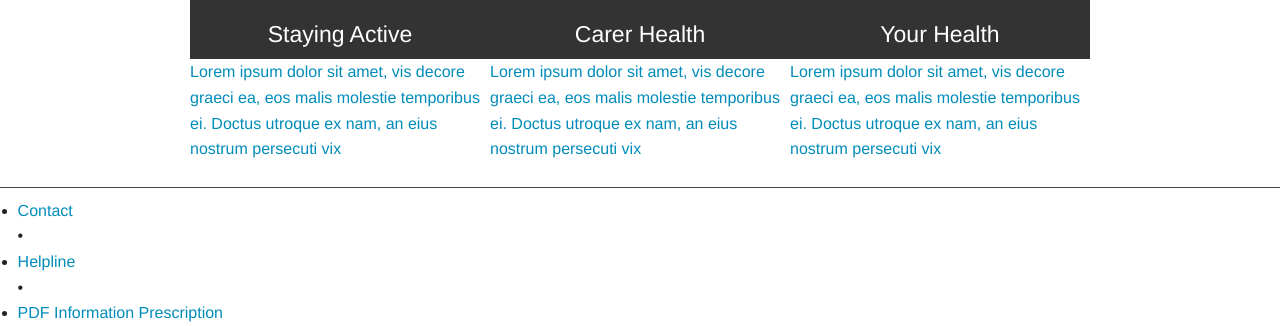
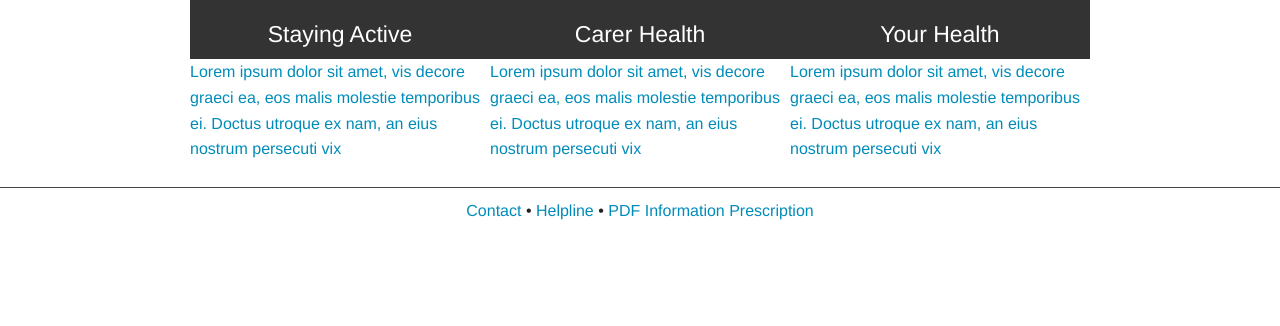
Before and after one commit to nicholedwight/DementiaWebApp, a PHP site: page / in a window 1280 px wide. Shown: the part 985-1311 px from the top of the page. After the commit the page ends 1205 px from the top, so only its background shows below. Run offline with PHP 8.4, Linux system fonts and the light colour scheme.

Commit message:
rearranged footer positioning and displayed list items inline

```diff
--- a/css/styles.css
+++ b/css/styles.css
@@ -77,3 +77,16 @@ border-width: 1px 0 0;
   text-align: left;
   word-wrap: break-word;
 }
+
+.footer-nav {
+  list-style: none;
+  width: 100%;
+  margin: 0 auto;
+  text-align: center;
+  padding-bottom: 20px;
+}
+
+.footer-nav li {
+  display: inline;
+  width: 300px;
+}
--- a/inc/footer.php
+++ b/inc/footer.php
@@ -1,3 +1,11 @@
+    <footer>
+      <hr>
+      <ul class="footer-nav">
+        <li><a href="#">Contact</a></li>  &#149;
+        <li><a href="#">Helpline</a></li>  &#149;
+        <li><a href="#">PDF Information Prescription</a></li>
+      </ul>
+    </footer>
     <script src="js/vendor/jquery.js"></script>
     <script src="js/foundation.min.js"></script>
     <script>
--- a/index.php
+++ b/index.php
@@ -58,12 +58,5 @@
     </div>
 
 
-    <hr>
-    <ul class="footer-nav">
-      <li><a href="#">Contact</a></li>  &#149;
-      <li><a href="#">Helpline</a></li>  &#149;
-      <li><a href="#">PDF Information Prescription</a></li>
-    </ul>
-
   </div>
 <?php include('inc/footer.php');?>
```
